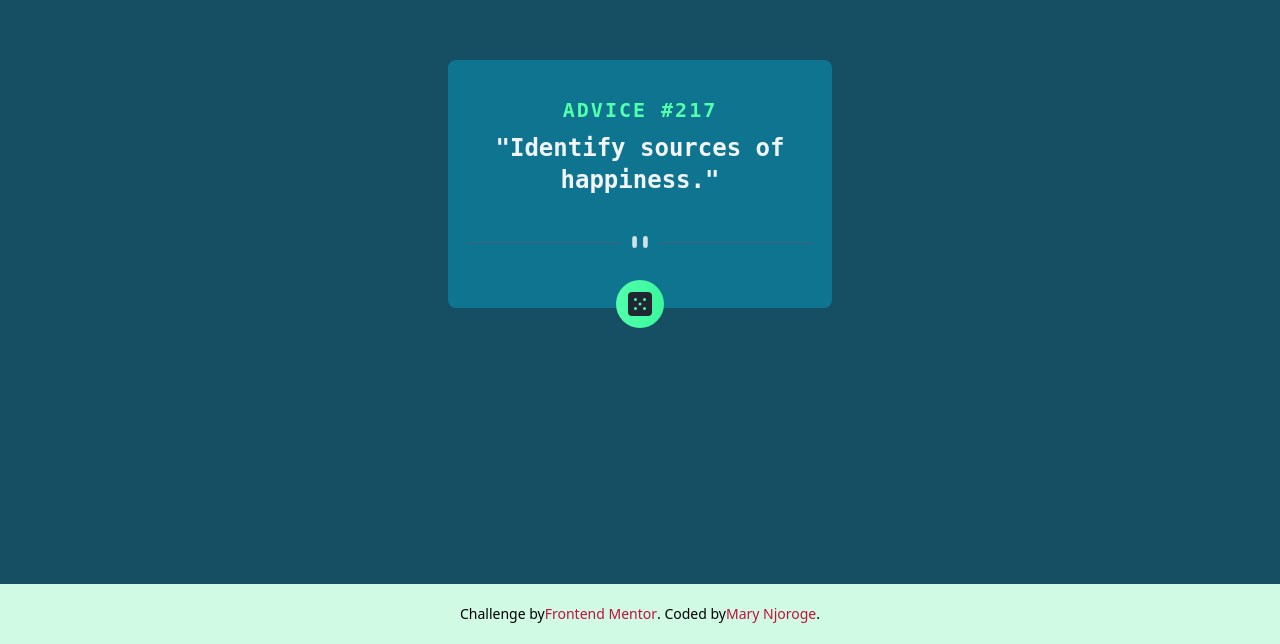
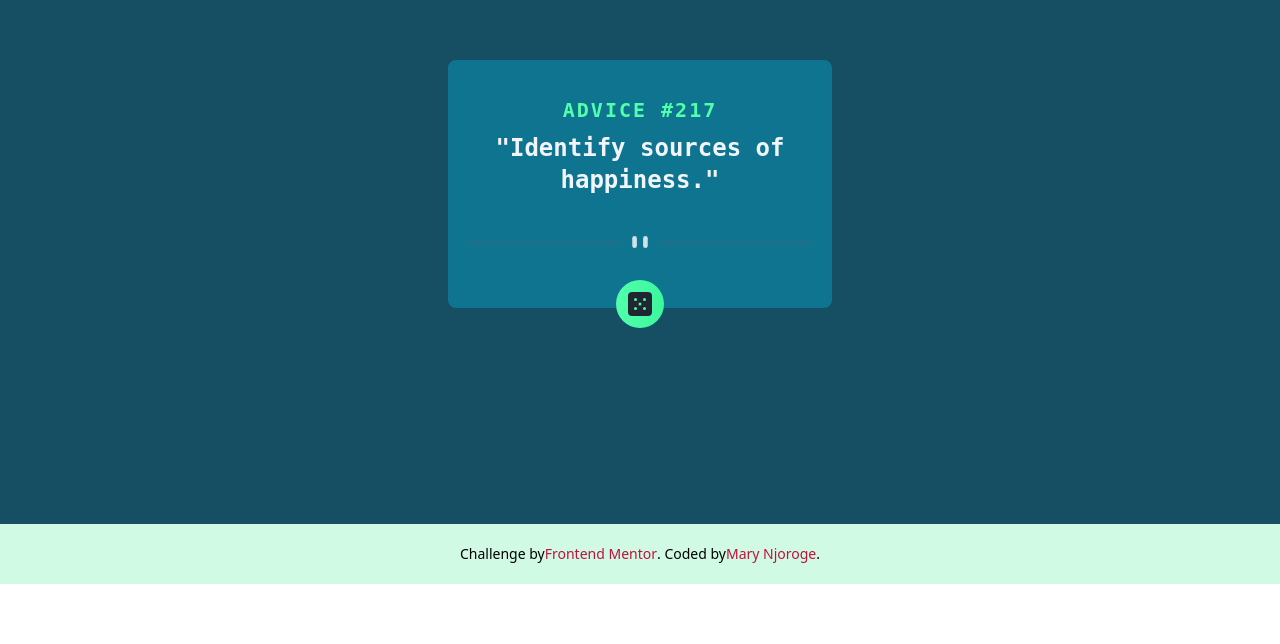
Before and after one commit to Maryahcee/advice-generator-application, a Vue app: page / in a window 1280 px wide. Shown: the part 216-860 px from the top of the page. After the commit the page ends 800 px from the top, so only its background shows below. Built offline with nearby package versions, Linux system fonts and the light colour scheme.

Commit message:
Update App.vue
update footer  to fixed

```diff
--- a/src/App.vue
+++ b/src/App.vue
@@ -9,7 +9,8 @@
       </div>
     </div>
   </div>
-  <footer class="bg-emerald-100 p-5">
+  <footer class="bg-emerald-100 p-5 fixed inset-x-0
+             bottom-0">
       <div class="flex justify-center items-center text-sm">
         Challenge by <a class="text-rose-700" href="https://www.frontendmentor.io?ref=challenge" target="_blank">Frontend Mentor</a>.
         Coded by <a href="#" >  <span class="text-rose-700"> Mary Njoroge </span></a>.
```
